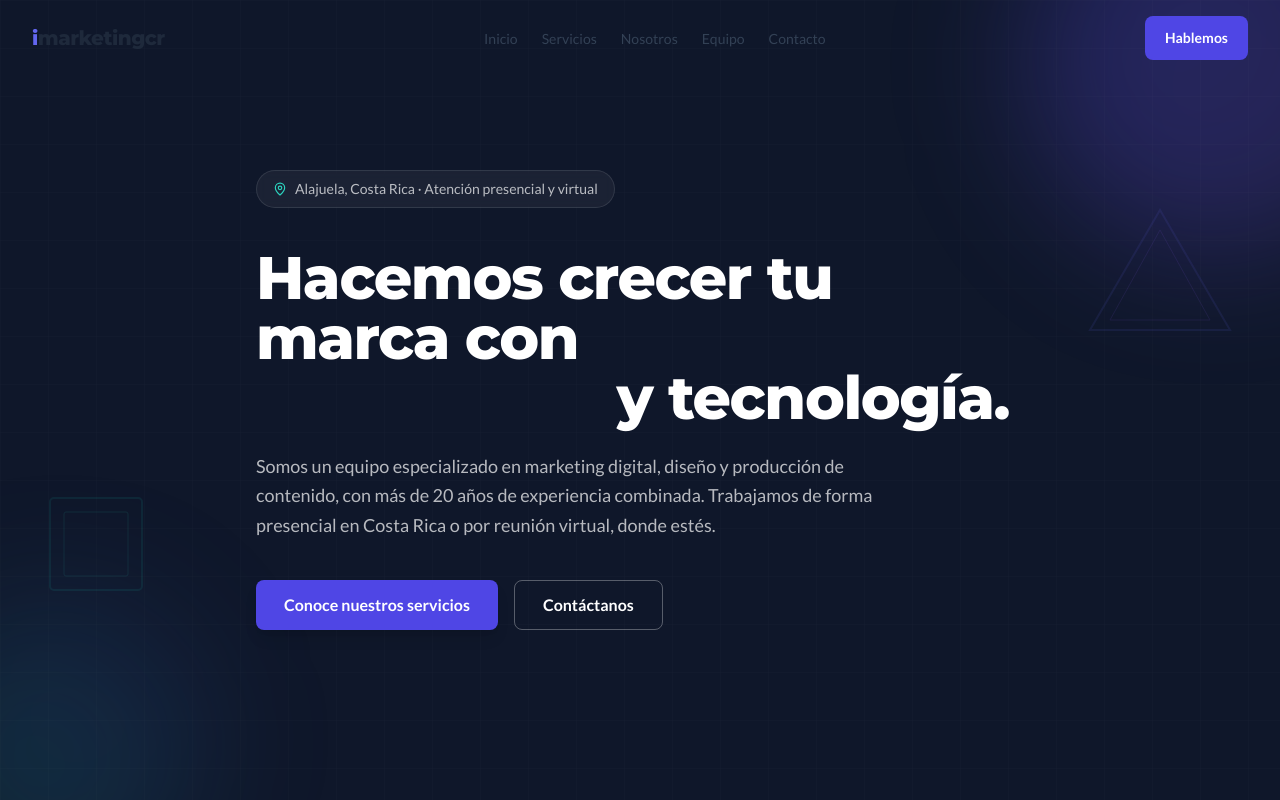
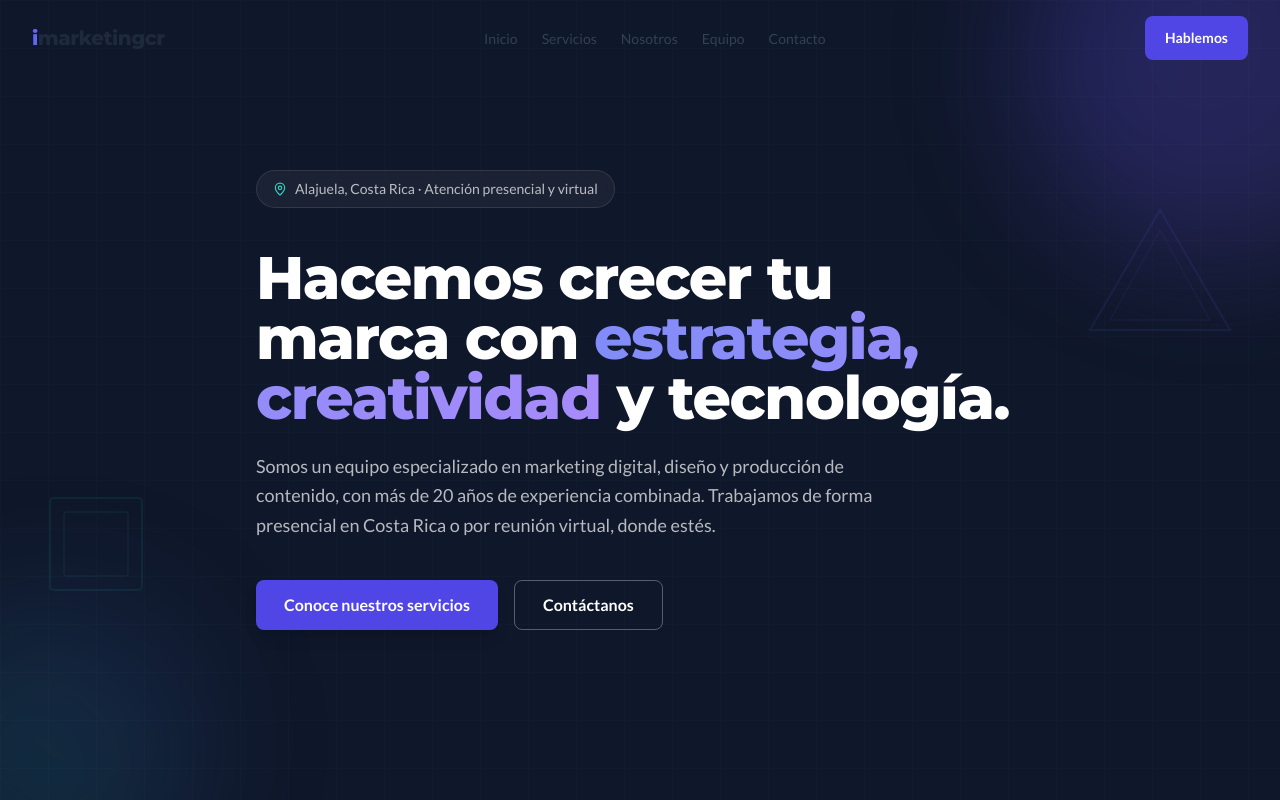
Before and after one commit to 4peacenfreedom/imarketingcr, a React (Vite) app: page / in a window 1280 px wide. Shown: the top 800 px of the page. Built offline with nearby package versions, Linux system fonts and the light colour scheme.

Commit message:
fix: add missing primary-400 color and webkit background-clip for gradient text in Hero

```diff
--- a/src/components/Hero.jsx
+++ b/src/components/Hero.jsx
@@ -79,7 +79,7 @@ export default function Hero() {
             className="mt-4 font-heading text-4xl font-extrabold leading-tight tracking-tight text-white sm:text-5xl lg:text-6xl"
           >
             Hacemos crecer tu marca con{' '}
-            <span className="bg-gradient-to-r from-primary-400 to-accent-400 bg-clip-text text-transparent">
+            <span className="bg-gradient-to-r from-primary-400 to-accent-400 bg-clip-text [-webkit-background-clip:text] text-transparent">
               estrategia, creatividad
             </span>{' '}
             y tecnología.
--- a/tailwind.config.js
+++ b/tailwind.config.js
@@ -7,6 +7,7 @@ export default {
         primary: {
           50: '#eef2ff',
           100: '#e0e7ff',
+          400: '#818cf8',
           500: '#6366f1',
           600: '#4f46e5',
           700: '#4338ca',
```
